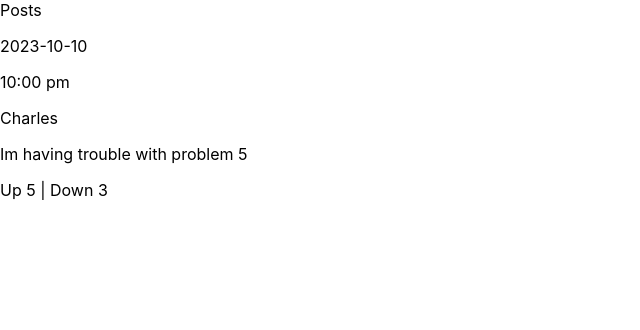
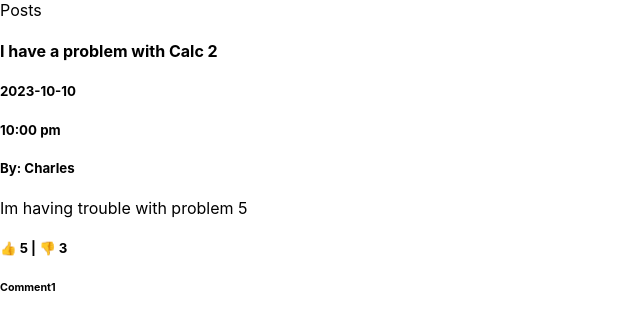
Before and after one commit to mtbosio/homework-helper, a React (Create React App) app in the folder packages/react-frontend/: page / in a window 1280 px wide. Shown: the top 330 px of the page, without its empty margins (0-640 px from the left). Built offline with nearby package versions, Linux system fonts and the light colour scheme.

Commit message:
Added comments

```diff
--- a/packages/react-frontend/src/Blogs.js
+++ b/packages/react-frontend/src/Blogs.js
@@ -1,37 +1,45 @@
 import React from "react";
 
 function Title() {
-  return <p>I have a problem with Calc 2</p>;
+  return <h4>I have a problem with Calc 2</h4>;
 }
 
 function Date() {
-  return <p>2023-10-10</p>;
+  return <h5>2023-10-10</h5>;
 }
 
 function Time() {
-  return <p>10:00 pm</p>;
+  return <h5>10:00 pm</h5>;
 }
 
 function Author() {
-  return <p>Charles</p>;
+  return <h5>By: Charles</h5>;
 }
 
-function Content() {
+function Body() {
   return <p>Im having trouble with problem 5</p>;
 }
 
 function Votes() {
-  return <p>Up 5 | Down 3</p>;
+  return <h5>👍 5 | 👎 3</h5>;
+}
+
+function Comment(){
+  return (
+      <h6>Comment1</h6>
+  );
 }
 
 function Blogs() {
   return (
     <div className="Blog">
+      <Title />
       <Date />
       <Time />
       <Author />
-      <Content />
+      <Body />
       <Votes />
+      <Comment />
     </div>
   );
 }
```
Also changed, not shown: 1 other file (tests, documents, lock files or other folders).
